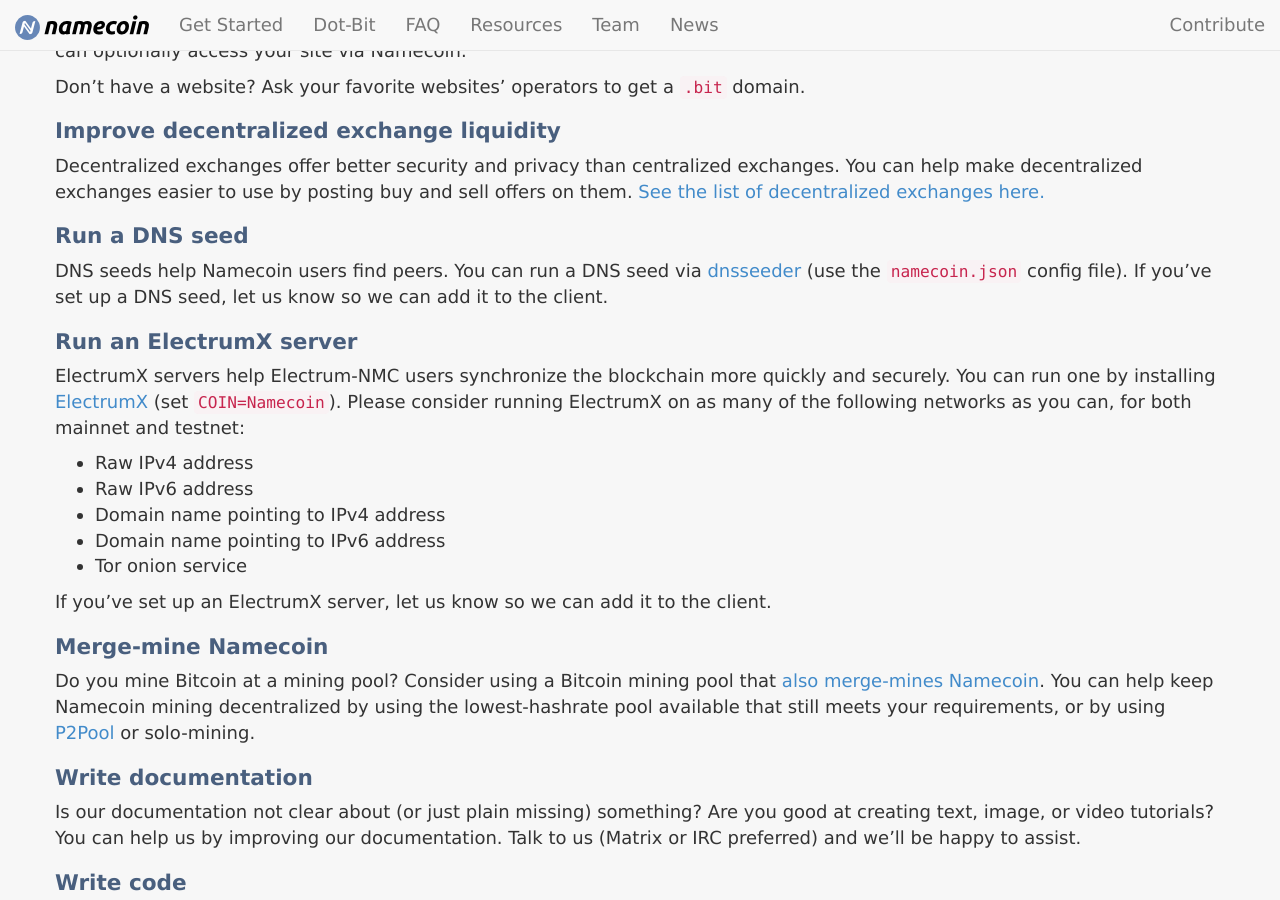
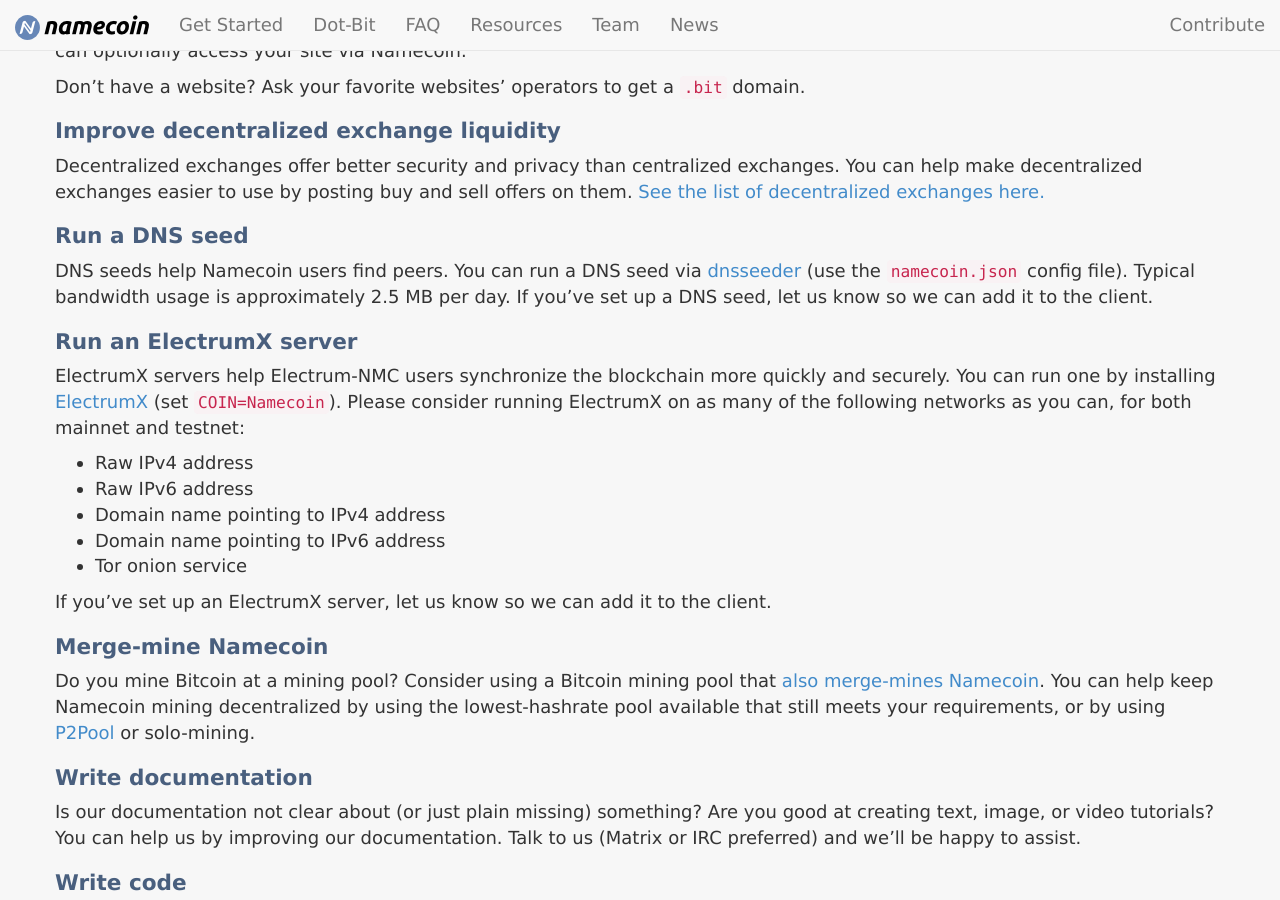
Before and after one commit to JeremyRand/namecoin.org, a Jekyll site: the page built from contribute/index.md, in a window 1280 px wide and 900 px high, scrolled down 1086 px. Built offline with Jekyll 4.4.1, drawn with Linux system fonts in a browser that asks for light colours.

Commit message:
Contribute: Clarify DNS seed bandwidth usage
Thanks to jonasbits for measuring.

```diff
--- a/contribute/index.md
+++ b/contribute/index.md
@@ -40,7 +40,7 @@ Decentralized exchanges offer better security and privacy than centralized excha
 
 ## Run a DNS seed
 
-DNS seeds help Namecoin users find peers.  You can run a DNS seed via [dnsseeder](https://github.com/gombadi/dnsseeder) (use the `namecoin.json` config file).  If you've set up a DNS seed, let us know so we can add it to the client.
+DNS seeds help Namecoin users find peers.  You can run a DNS seed via [dnsseeder](https://github.com/gombadi/dnsseeder) (use the `namecoin.json` config file).  Typical bandwidth usage is approximately 2.5 MB per day.  If you've set up a DNS seed, let us know so we can add it to the client.
 
 ## Run an ElectrumX server
 
```
